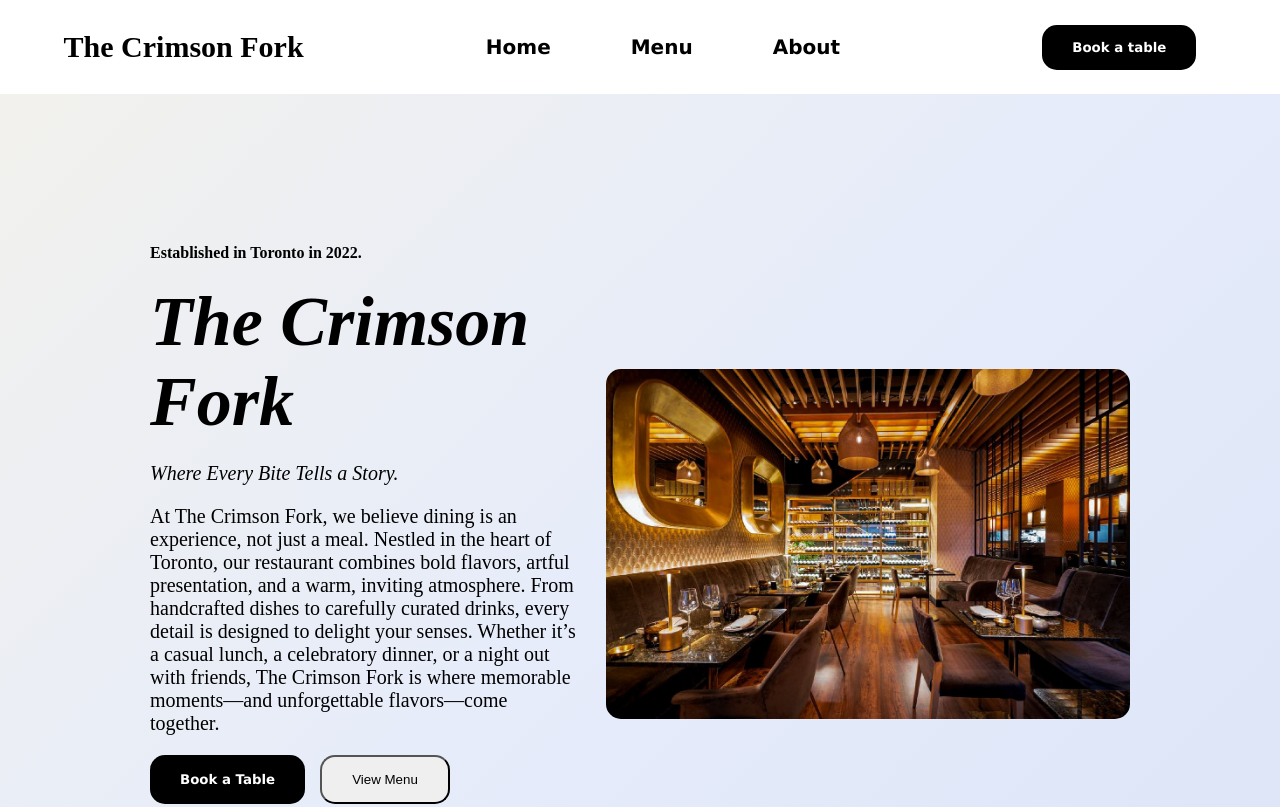
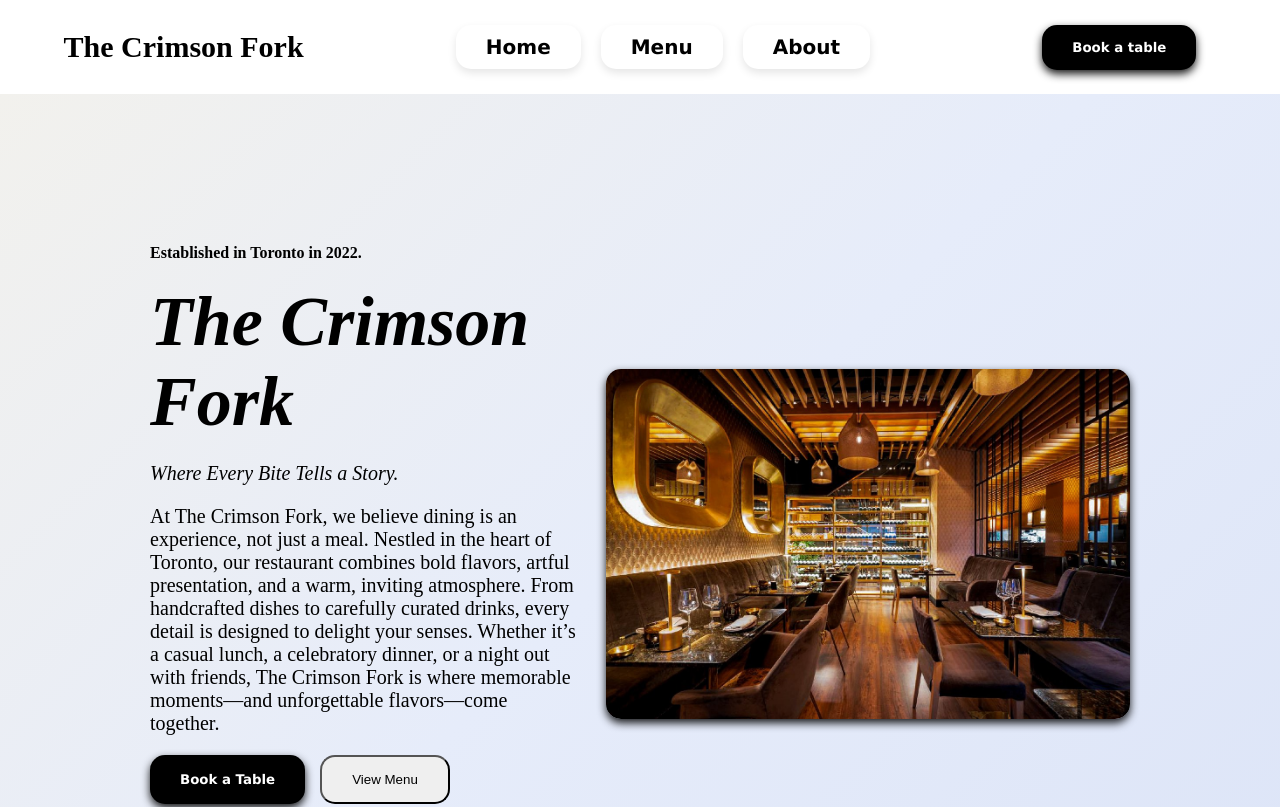
Before and after one commit to danielyu128/Restaurant-Homepage, a website built with webpack: page src/template.html in a window 1280 px wide. Shown: the top 807 px of the page. Built offline with nearby package versions, Linux system fonts and the light colour scheme.

Commit message:
Add shadow to homepage

```diff
--- a/src/styles.css
+++ b/src/styles.css
@@ -37,6 +37,8 @@ body {
     transition-duration: 0.4s;
     background-color: white;
     border: 0px;
+    box-shadow: 0 4px 8px rgba(0, 0, 0, 0.1);
+    /* Added shadow */
 
 }
 
@@ -67,6 +69,8 @@ body {
     font-weight: bold;
     transition-duration: 0.4s;
     color: white;
+    box-shadow: 0 4px 8px rgba(0, 0, 0, 0.9);
+    /* Added shadow */
 
 }
 
@@ -110,6 +114,8 @@ body {
     border-radius: 15px;
     align-self: center;
     transition-duration: 0.2s;
+    box-shadow: 0 4px 8px rgba(0, 0, 0, 0.9);
+    /* Added shadow */
 
 }
 
@@ -246,6 +252,9 @@ body {
     gap: 20px;
     transition-duration: 0.4s;
     align-items: center;
+    box-shadow: 0 4px 8px rgba(0, 0, 0, 0.4);
+    /* Added shadow */
+
 }
 
 .card1Motto,
```
